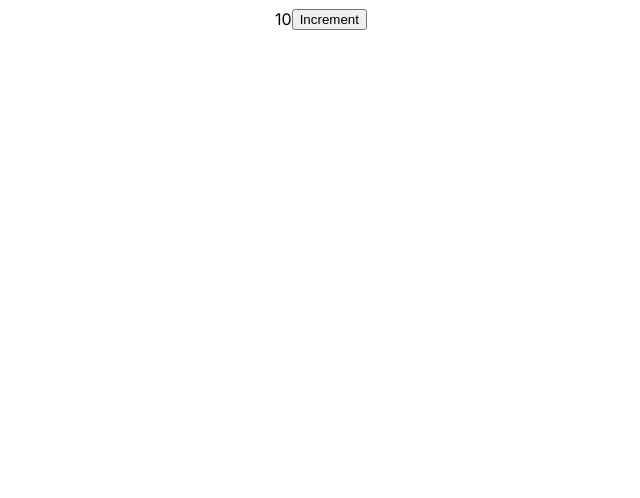
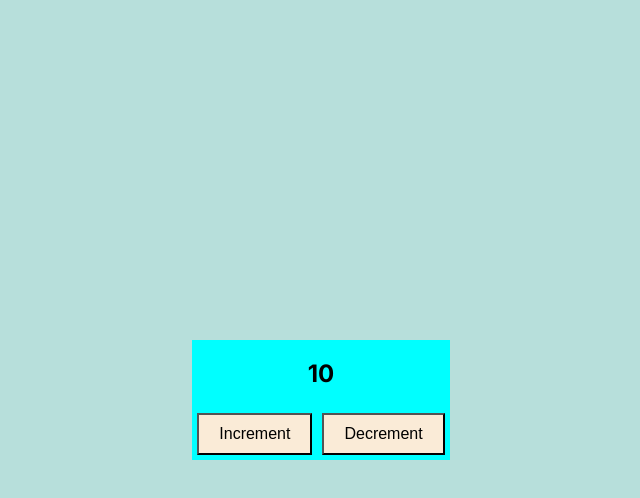
Before and after one commit to HavocXgrg/react-practise, a Next.js app: page /product in a window 1280 px wide. Shown: the top 498 px of the page, without its empty margins (319-959 px from the left). Built offline with nearby package versions, Linux system fonts and the light colour scheme.

Commit message:
increment and decrement operation

```diff
--- a/src/app/globals.css
+++ b/src/app/globals.css
@@ -1,6 +1,26 @@
-.card{
-  background-color: aquamarine;
-  width: 120px;
-  margin: 10px;
-  padding: 6px;
+body, html {
+  background-color: rgb(183, 223, 219);
+    margin: 0;
+    padding: 0;
+    height: 100%;
+    display: flex;
+    align-items: center;
+    justify-content: center;
+    font-family: Arial, sans-serif;
 }
+.calculator {
+    text-align: center;
+    background-color: aqua;
+}
+
+.calculator h2 {
+    margin-bottom: 20px;
+}
+
+.calculator button {
+    margin: 5px;
+    padding: 10px 20px;
+    font-size: 16px;
+    cursor: pointer;
+    background-color: antiquewhite;
+}
--- a/src/app/product/page.js
+++ b/src/app/product/page.js
@@ -57,16 +57,25 @@ const Cart = (props) => {
 
 //practising state, useState
 const prac = () => {
-	const [num, setName] = useState(10)
-	const addSum = () => {
-		setName(num+1)
+	const [num, setNum] = useState(10)
+	const handleChange = (operation) => {
+		if(operation === 'inc'){
+			setNum(num+1)
+		}
+		else if(operation === 'dec'){
+			if(num === 0){
+				alert("num can't be less than 0")
+			}
+			else{
+				setNum(num-1)
+			}
+		}
 	}
   return (
-	<div style={{ display: "flex", justifyContent: "center", alignItems: "center"}}>
-	  {num}
-      <div>
-        <button onClick={addSum}>Increment</button>
-      </div>
+	<div className='calculator'>
+	    <h2>{num}</h2>
+        <button onClick={()=> handleChange('inc')}>Increment</button>
+        <button onClick={()=> handleChange('dec')}>Decrement</button>
     </div>
   )
 }
```
